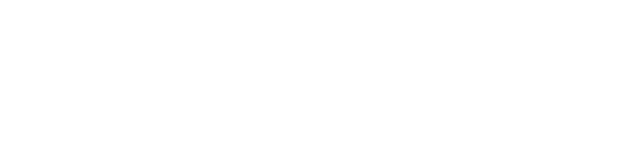
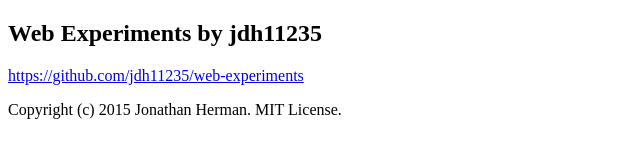
Before and after one commit to jdh11235/web-experiments, a plain HTML site: page index.html in a window 1280 px wide. Shown: the whole page, without its empty margins (0-640 px from the left). Drawn offline with Linux system fonts and the light colour scheme.

Commit message:
header and footer content

```diff
--- a/index.html
+++ b/index.html
@@ -14,9 +14,16 @@
 </head>
 <body>
 
-	<div id="header"></div>
+	<div id="header">
+		<h2>Web Experiments by jdh11235</h2>
+		<a href="https://github.com/jdh11235/web-experiments">https://github.com/jdh11235/web-experiments</a>
+	</div>
+
 	<div id="links"><!-- TODO: automatically generate list using JS --></div>
-	<div id="footer"></div>
+
+	<div id="footer">
+		<p>Copyright (c) 2015 Jonathan Herman. MIT License.</p>
+	</div>
 
 	<script src="app.js"></script>
 </body>
```
